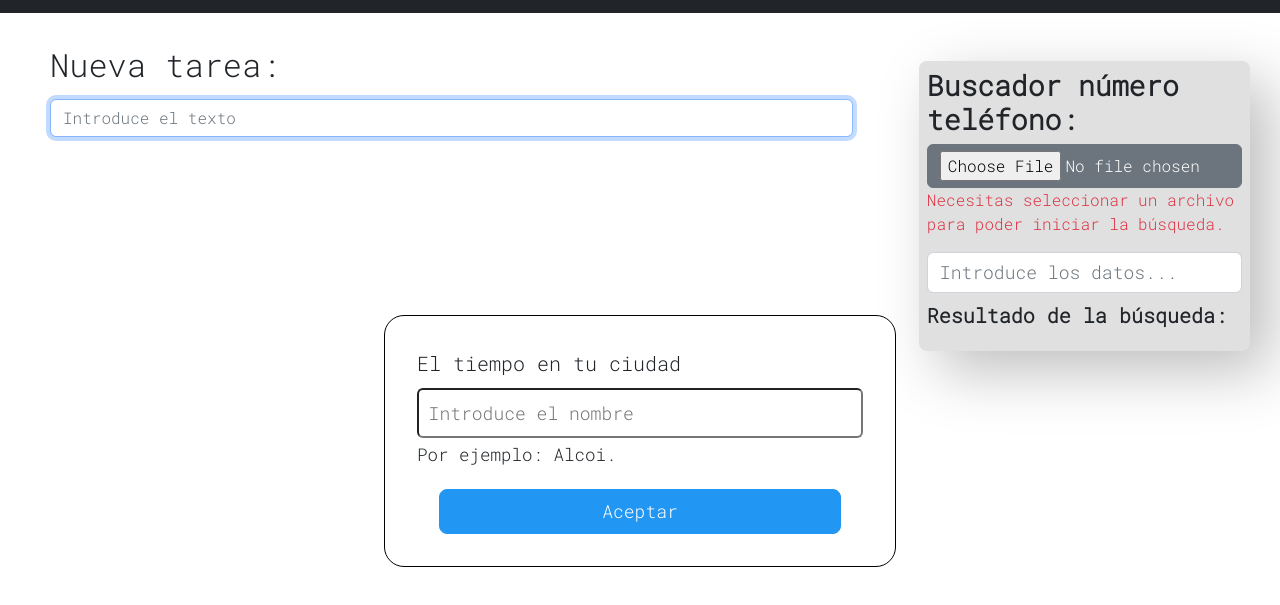
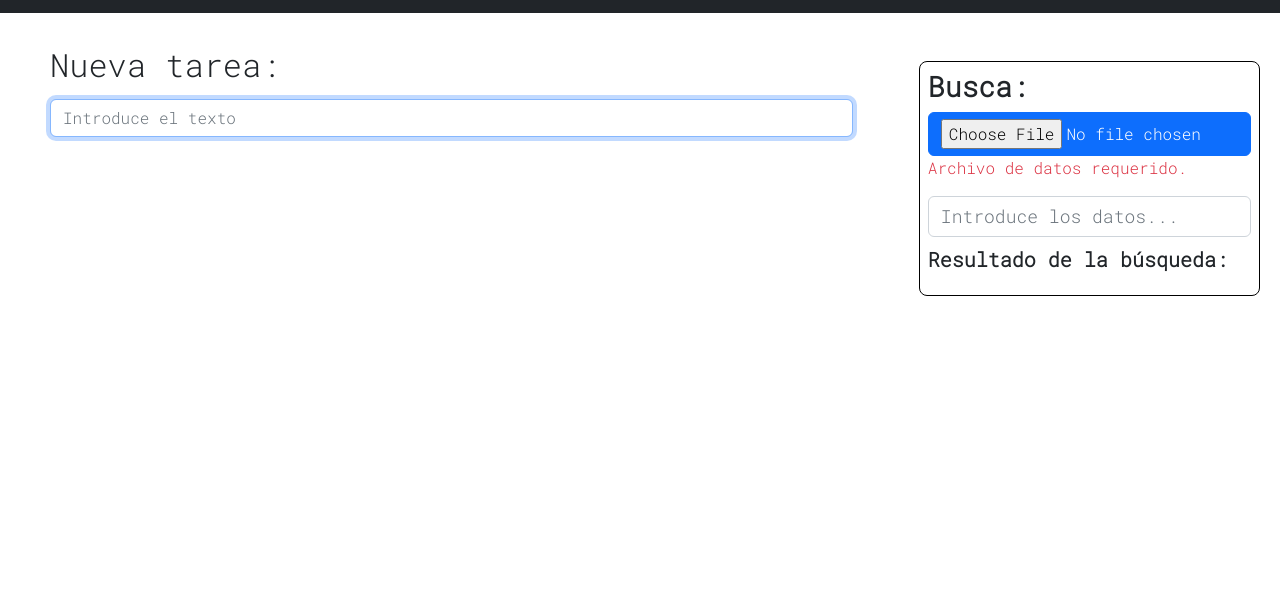
Before and after one commit to RafaSanchezLucena/todo-app, a website built with Vite: page index.html in a window 1280 px wide. Shown: the part 59-664 px from the top of the page. Built offline with nearby package versions, Linux system fonts and the light colour scheme.

Commit message:
informacion tiempo eliminado

```diff
--- a/main.js
+++ b/main.js
@@ -1,9 +1,9 @@
 import "./style.css";
-import "./modal.css";
+// import "./modal.css";
 import "./tasks.css";
 import "./search.css";
-import { cargaInicial } from "./modal";
+// import { cargaInicial } from "./modal";
 import { task } from "./tasks";
 import { search } from "./search";
 
-cargaInicial();
+// cargaInicial();
--- a/search.css
+++ b/search.css
@@ -1,10 +1,9 @@
 .container-search {
-  margin-right: 30px ;
-  margin-top:80px;
+  margin-right: 20px ;
+  margin-top:120px;
   height: auto;
   border-radius: 8px;
-  background: #e0e0e0;
-  box-shadow: 20px 20px 60px #bebebe, -20px -20px 60px #ffffff;
+  border: 1px solid #000;
   padding: 0.5rem;
 }
 
--- a/search.js
+++ b/search.js
@@ -2,9 +2,9 @@ export const search = (document.querySelector(
   ".container-search"
 ).innerHTML = /*html*/ `
   <div>
-   <h3><strong>Buscador número teléfono:</strong></h3>
-   <input type="file" class="input btn btn-secondary" onchange="readFile(this)" id="inputFile" >
-   <p class="aviso" style="color:#DC3545">Necesitas seleccionar un archivo para poder iniciar la búsqueda.</p>
+   <h3><strong>Busca:</strong></h3>
+   <input type="file" class="input btn btn-primary" onchange="readFile(this)" id="inputFile" >
+   <p class="aviso" style="color:#DC3545">Archivo de datos requerido.</p>
    <input type="text" class="form-control" onkeyup="searchNumber(value)" id="introduccion" placeholder="Introduce los datos..." >
    <h5><strong>Resultado de la búsqueda:</strong></h5>
    <ul class="lista"></ul>
@@ -17,7 +17,7 @@ const phoneBook = [];
 window.readFile = (input) => {
   document.querySelector(
     ".aviso"
-  ).innerHTML = /*html*/ `<span style="color:#0D6EFD"> Archivo seleccionado.</span>`;
+  ).innerHTML = /*html*/ `<span style="color:#0D6EFD"> Ok.</span>`;
   let file = input.files[0];
   let reader = new FileReader();
   reader.readAsText(file); // Convierte el fichero en texto.
```
